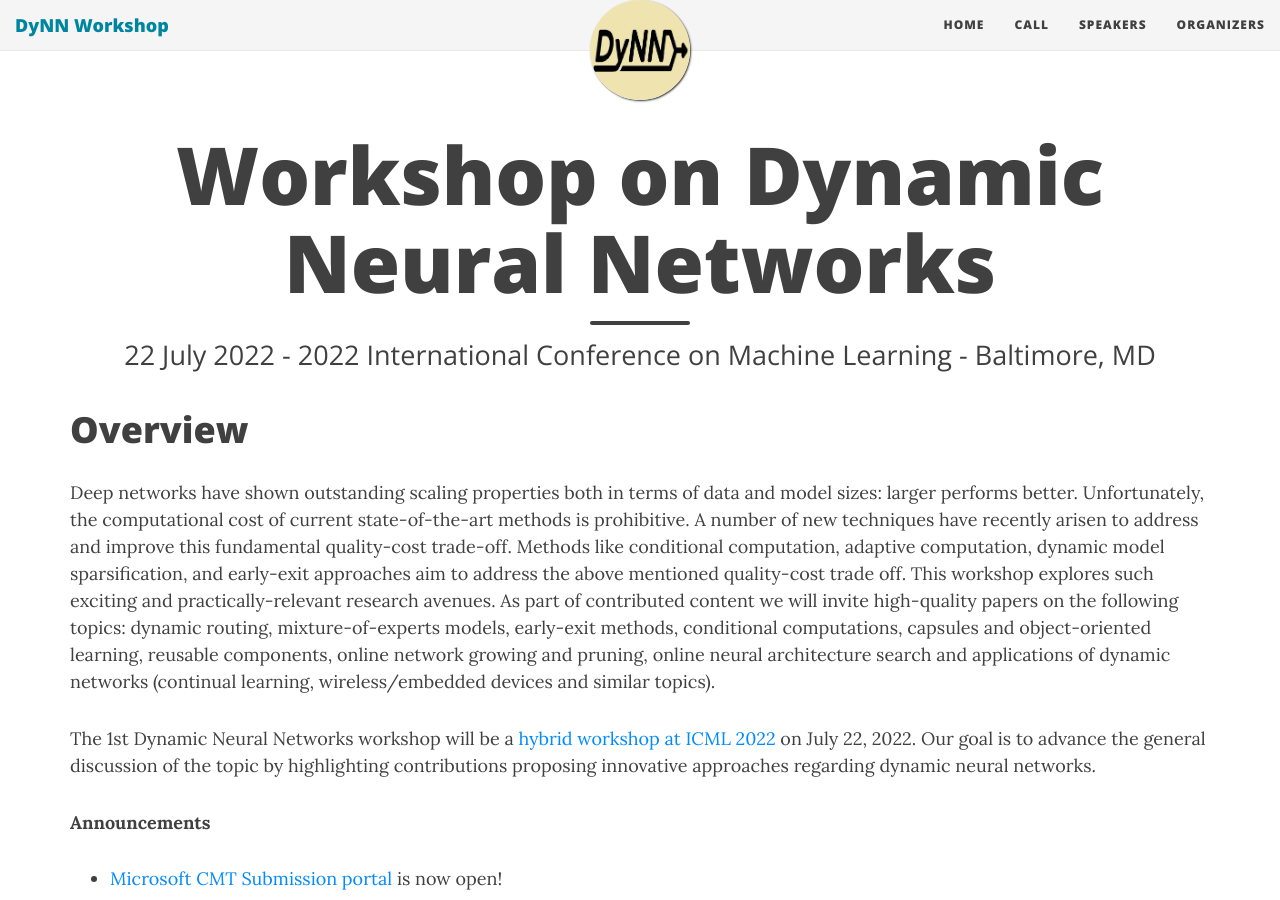
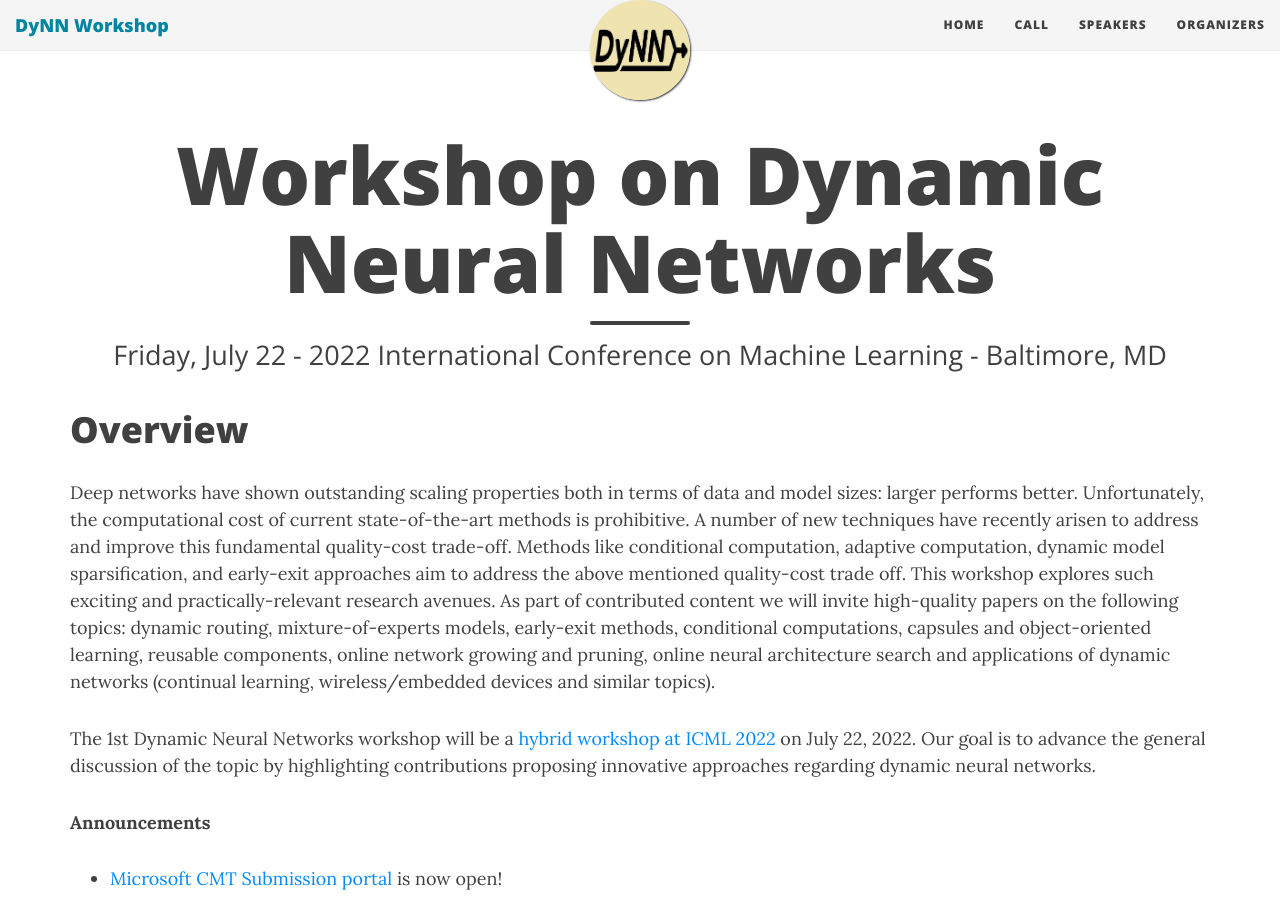
Before and after one commit to dynn-icml2022/dynn-icml2022.github.io, a Jekyll site: the page built from index.md, in a window 1280 px wide and 900 px high. Built offline with Jekyll 4.4.1, drawn with Linux system fonts in a browser that asks for light colours; nearby versions of some CDN libraries.

Commit message:
fixed the date format

```diff
--- a/index.md
+++ b/index.md
@@ -1,7 +1,7 @@
 ---
 layout: page
 title: Workshop on Dynamic Neural Networks
-subtitle: 22 July 2022 - 2022 International Conference on Machine Learning - Baltimore, MD
+subtitle: Friday, July 22 - 2022 International Conference on Machine Learning - Baltimore, MD
 use-site-title: true
 header-img: "https://dynn-icml2022.github.io/img/logo.jpg"
 share-img: "https://dynn-icml2022.github.io/img/logo.jpg"
```
Also changed, not shown: cfp.md (+1 -1 lines), speakers.md (+1 -1 lines).
